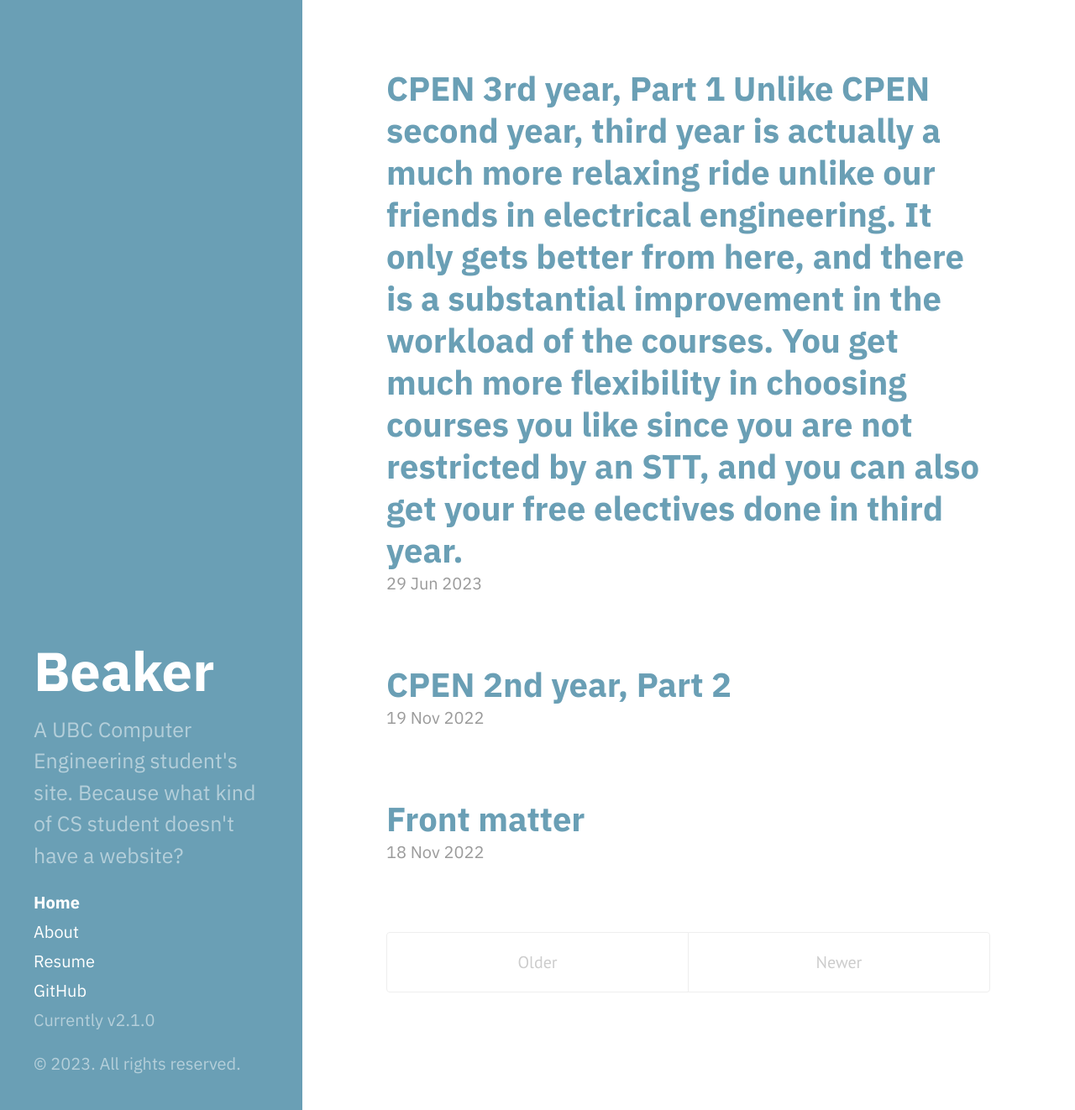
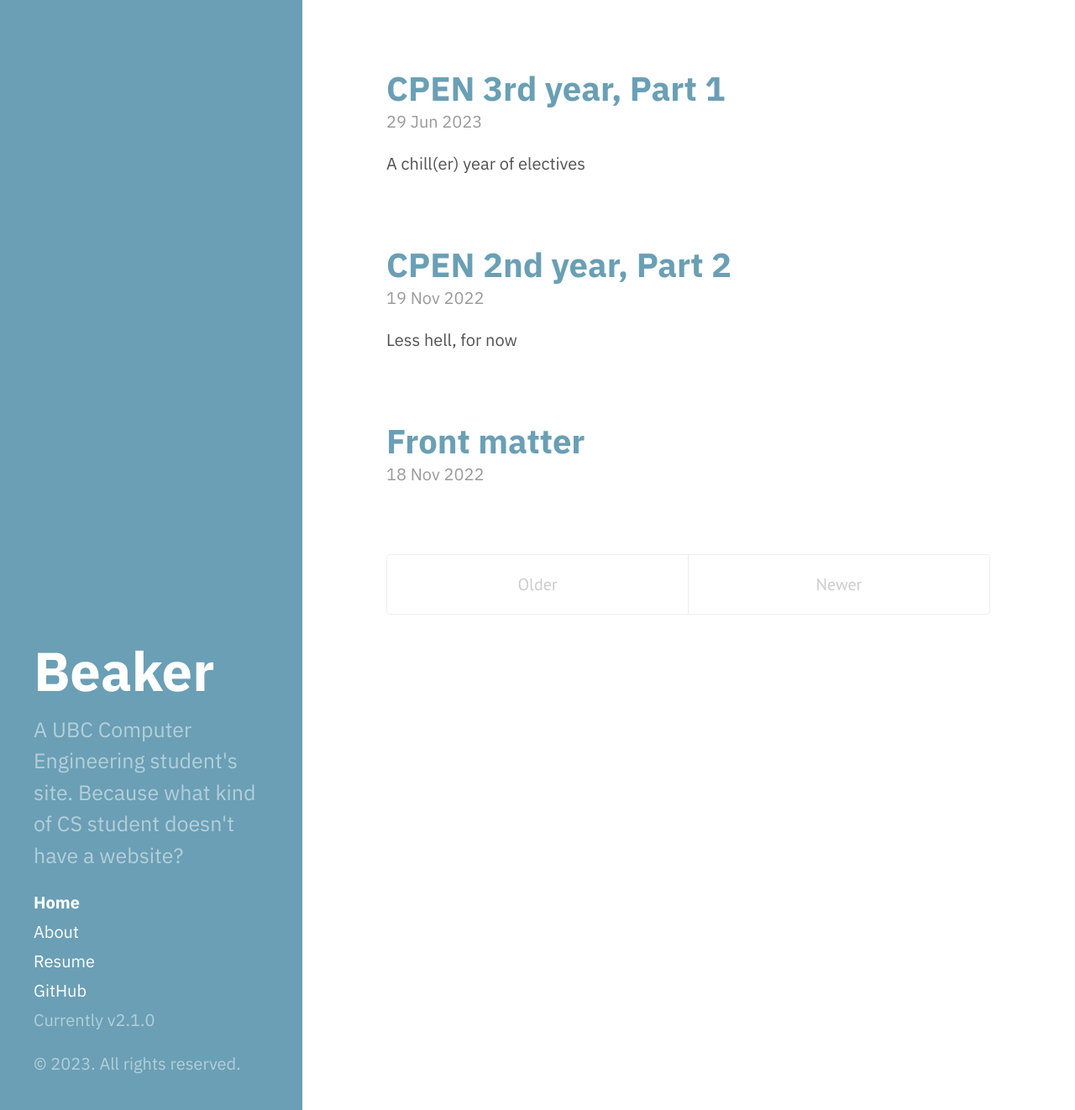
Before and after one commit to 18chanp1/18chanp1.github.io, a Jekyll site: the page built from index.html, in a window 1280 px wide and 1322 px high. Shown: the whole window at 84% size. Built offline with Jekyll 4.4.1, drawn with Linux system fonts in a browser that asks for light colours; the list of posts is cut into pages by our own code.

Commit message:
fixed ugly stuff

```diff
--- a/_posts/2022-11-19-second-year-second-term.md
+++ b/_posts/2022-11-19-second-year-second-term.md
@@ -1,6 +1,7 @@
 ---
 layout: post
 title: CPEN 2nd year, Part 2
+short: Less hell, for now
 ---
 
 # CPEN 212, 291; ELEC 201; CPSC 221 Review
--- a/_posts/2023-06-29-Third-Year-Classes.md
+++ b/_posts/2023-06-29-Third-Year-Classes.md
@@ -1,7 +1,7 @@
 ---
 layout: post
 title: CPEN 3rd year, Part 1
-short: Unlike CPEN second year, third year is actually a much more relaxing ride unlike our friends in electrical engineering. It only gets better from here, and there is a substantial improvement in the workload of the courses. You get much more flexibility in choosing courses you like since you are not restricted by an STT, and you can also get your free electives done in third year.
+short: A chill(er) year of electives
 
 ---
 
--- a/index.html
+++ b/index.html
@@ -9,11 +9,10 @@ title: Home
     <h1 class="post-title">
       <a href="{{ post.url }}">
         {{ post.title }}
-        {{post.short}}
       </a>
     </h1>
-
     <span class="post-date">{{ post.date | date_to_string }}</span>
+    {{post.short}}
 
     <!-- {{ post.content }} -->
   </div>
```
